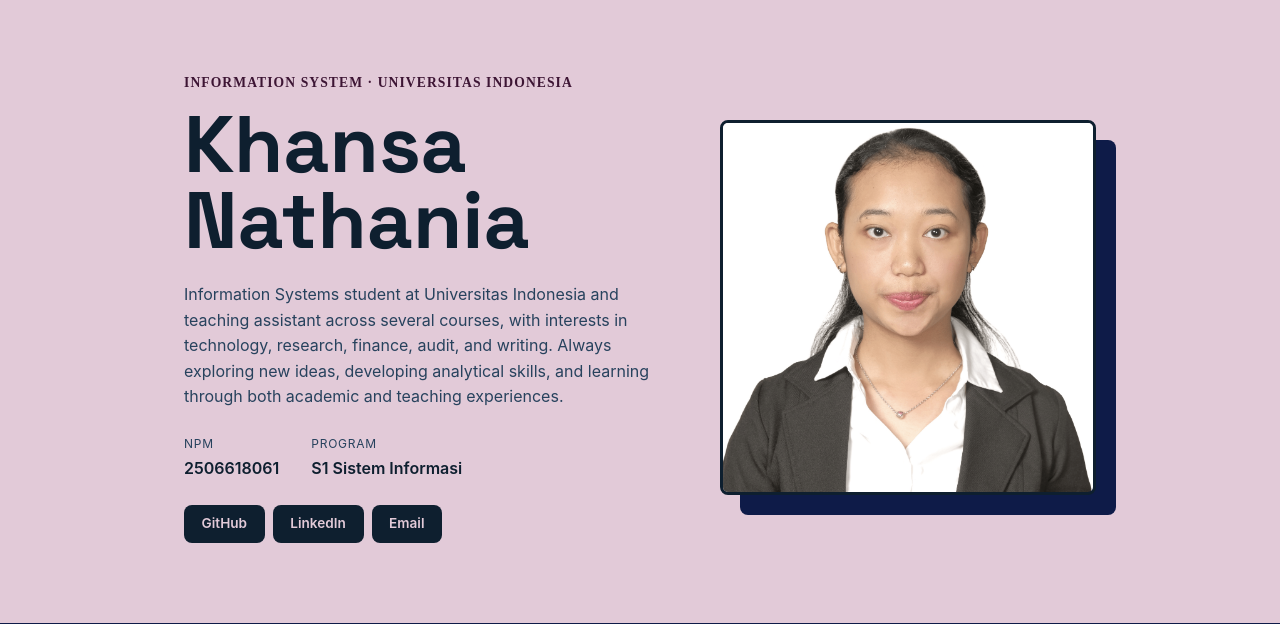
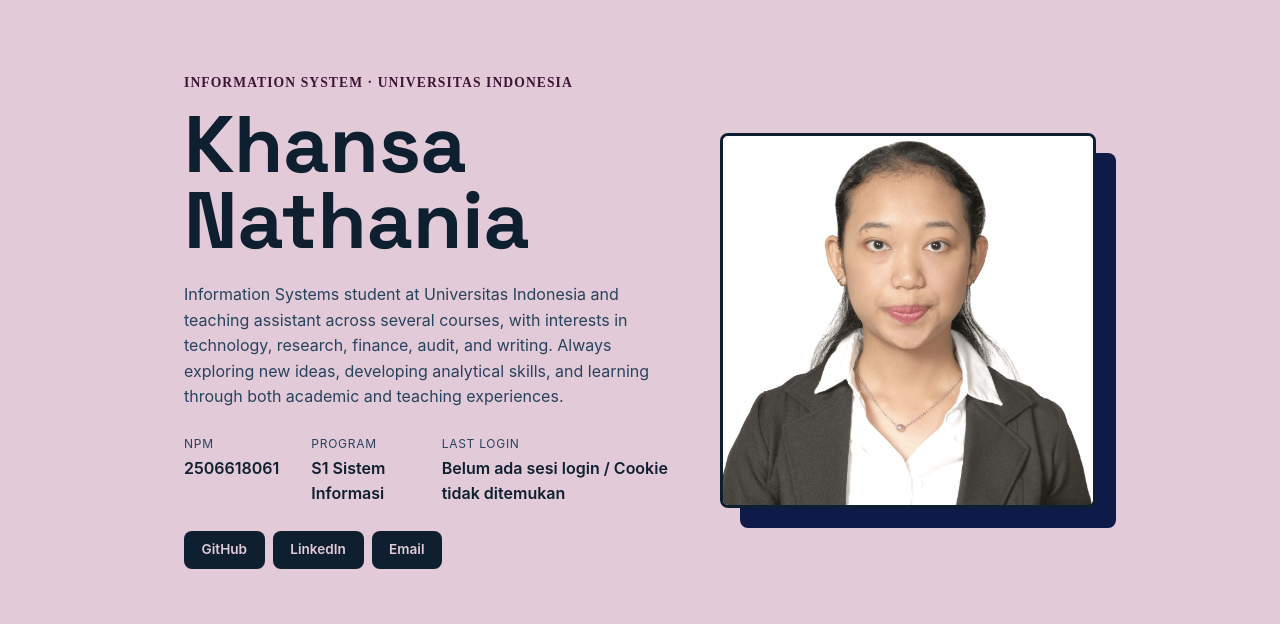
Before and after one commit to khansanathania/myportofolio, a Django app: page / in a window 1280 px wide. Shown: the part 74-698 px from the top of the page. Run offline with Django 5.2, Linux system fonts and the light colour scheme.

Commit message:
feat: implement session and cookie handling
Add last_login cookie when the user successfully logs in.
Display the last login information on the main portfolio page.
Delete the last_login cookie when the user logs out.
Update the required project configuration for session and cookie handling.

```diff
--- a/main/views.py
+++ b/main/views.py
@@ -1,3 +1,5 @@
+import datetime
+
 from django.shortcuts import render, get_object_or_404, redirect
 from django.contrib import messages
 from django.contrib.auth import login, logout
@@ -9,6 +11,7 @@ from django.http import HttpResponse
 
 
 def show_main(request):
+    last_login = request.COOKIES.get('last_login', 'Belum ada sesi login / Cookie tidak ditemukan')
     context = {
         "name": "Khansa Nathania",
         "npm": "2506618061",
@@ -19,6 +22,7 @@ def show_main(request):
             "audit, and writing. Always exploring new ideas, developing analytical "
             "skills, and learning through both academic and teaching experiences."
         ),
+        "last_login": last_login,
     }
     return render(request, "index.html", context)
 
@@ -120,8 +124,11 @@ def login_user(request):
     form = AuthenticationForm(request, data=request.POST or None)
 
     if request.method == "POST" and form.is_valid():
-        login(request, form.get_user())
-        return redirect("main:show_main")
+        user = form.get_user()
+        login(request, user)
+        response = redirect("main:show_main")
+        response.set_cookie('last_login', datetime.datetime.now().strftime('%Y-%m-%d %H:%M:%S'))
+        return response
 
     context = {
         "name": "Khansa Nathania Khairunnisa",
@@ -131,4 +138,6 @@ def login_user(request):
 
 def logout_user(request):
     logout(request)
-    return redirect("main:show_main")
+    response = redirect("main:show_main")
+    response.delete_cookie('last_login')
+    return response
--- a/portofolio/settings.py
+++ b/portofolio/settings.py
@@ -68,6 +68,7 @@ TEMPLATES = [
         'APP_DIRS': True,
         'OPTIONS': {
             'context_processors': [
+                'django.template.context_processors.debug',
                 'django.template.context_processors.request',
                 'django.contrib.auth.context_processors.auth',
                 'django.contrib.messages.context_processors.messages',
--- a/templates/index.html
+++ b/templates/index.html
@@ -26,6 +26,10 @@
                         <div class="meta-row">
                             <dt>Program</dt>
                             <dd>{{ study_program }}</dd>
+                        </div>
+                        <div class="meta-row">
+                            <dt>Last Login</dt>
+                            <dd>{{ last_login }}</dd>
                         </div>
                     </dl>
                     <div class="social-links">
```
Also changed, not shown: portofolio/views.py (line endings or trailing spaces).
